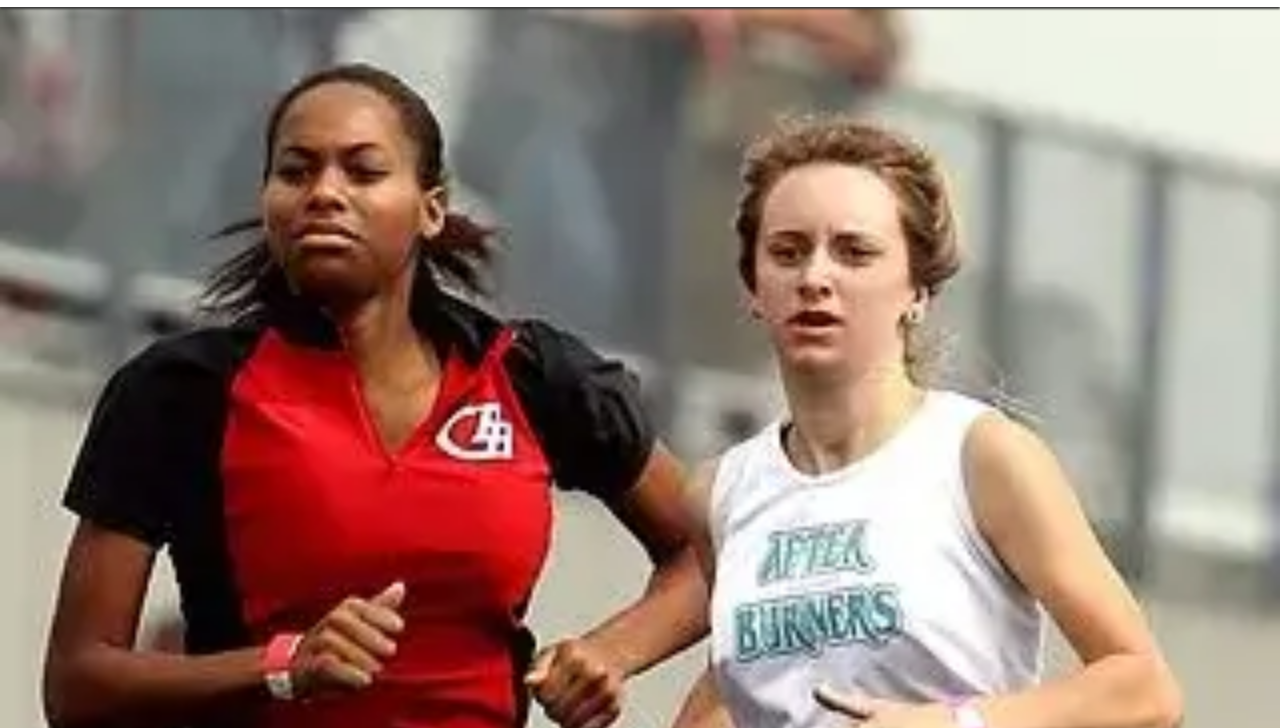
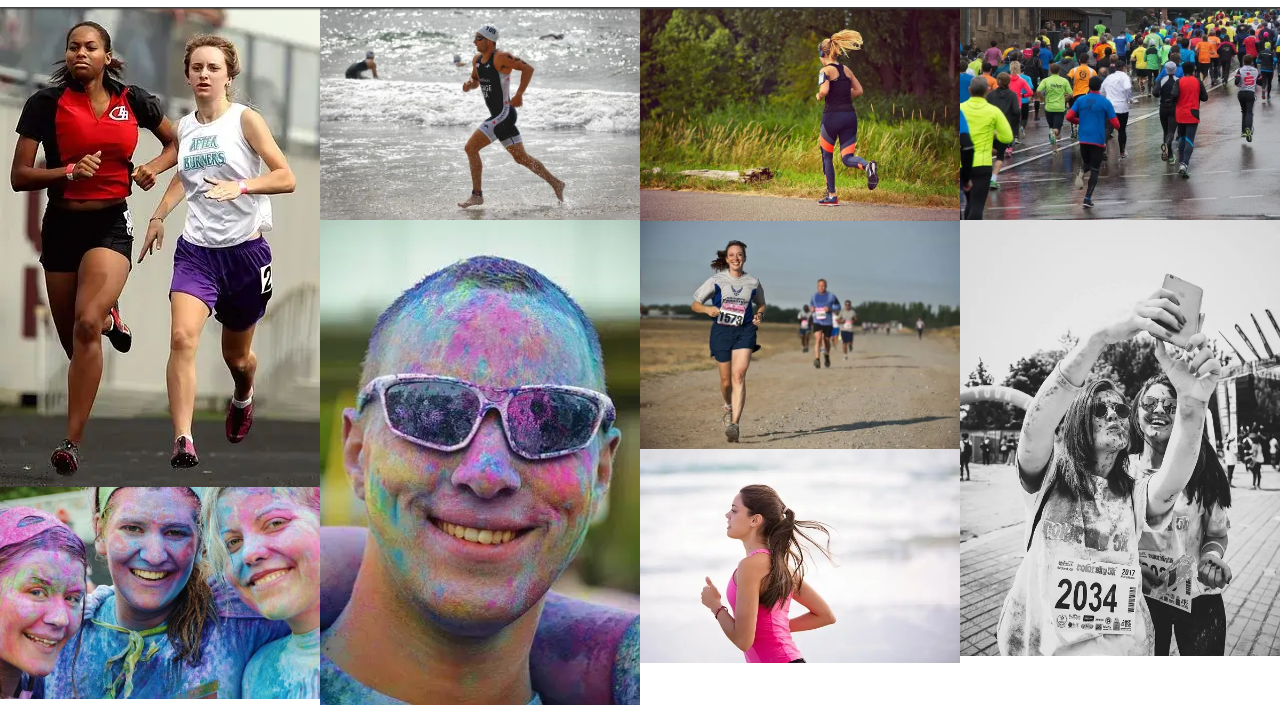
Before and after one commit to douglas86/love-running, a plain HTML site: page gallery.html in a window 1280 px wide. Shown: the part 72-800 px from the top of the page. Drawn offline with nearby package versions, Linux system fonts and the light colour scheme; a web font is replaced by a local one.

Commit message:
Increase gallery images on larger screens

```diff
--- a/assets/css/media.css
+++ b/assets/css/media.css
@@ -1,3 +1,11 @@
+/*Media query: large or landscape phones (576px and up*/
+@media screen and (min-width: 576px) {
+  #photos {
+    column-count: 2;
+    column-gap: 0;
+  }
+}
+
 /*Media query: tablets and larger (768px and up)*/
 @media screen and (min-width: 768px) {
   /*Header*/
@@ -55,6 +63,11 @@
     text-align: end;
     align-self: flex-end;
   }
+
+  /*Gallery*/
+  #photos {
+    column-count: 3;
+  }
 }
 
 /*Large devices (laptops and desktops, 992px and up)*/
@@ -62,6 +75,11 @@
   /*Header*/
   #menu a:hover {
     border-bottom: 1px solid #3a3a3a;
+  }
+
+  /*Gallery*/
+  #photos {
+    column-count: 4;
   }
 }
 
```
